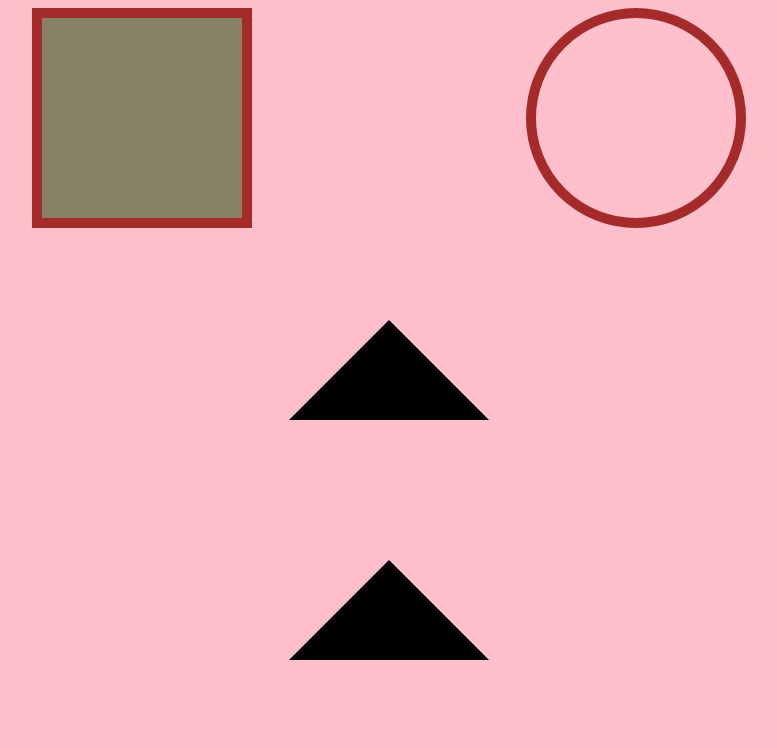
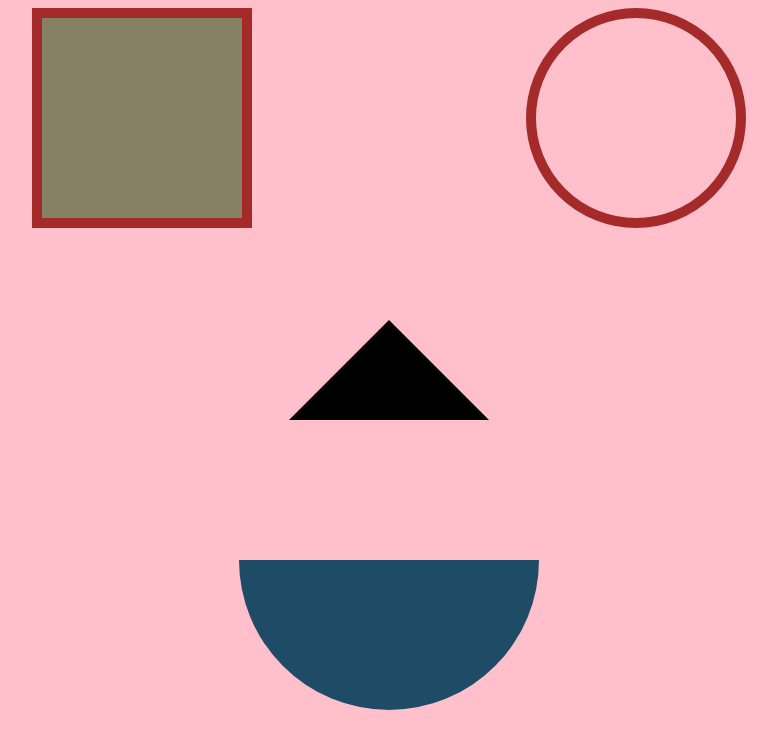
Before and after one commit to hbansal396/CSS-ART, a plain HTML site: page index.html in a window 1280 px wide. Shown: the whole page, without its empty margins (251-1028 px from the left). Drawn offline with Linux system fonts and the light colour scheme.

Commit message:
semi-circle

```diff
--- a/index.html
+++ b/index.html
@@ -1,27 +1,28 @@
 <style>
-
-  body{
+  body {
     background-color: pink;
     display: flex;
     justify-content: space-evenly;
   }
-  .cube{
+
+  .cube {
     width: 200px;
     height: 200px;
     border: 10px solid brown;
     background-color: hsl(50, 14%, 46%);
   }
 
-  .sphere{
+  .sphere {
     width: 200px;
     height: 200px;
     border: 10px solid brown;
     border-radius: 50%;
   }
 
-	.arrow-up{
+  .arrow-up {
     position: absolute;
     top: 40%;
+    z-index: 2;
     width: 0;
     height: 0;
     border-left: 100px solid transparent;
@@ -29,17 +30,14 @@
     border-bottom: 100px solid black;
   }
 
-  .semi-circle{
+  .semi-circle {
     position: absolute;
     top: 70%;
-    width: 0;
-  	height: 0;
-  	border-left: 100px solid transparent;
-  	border-right: 100px solid transparent;
- 		 border-bottom: 100px solid black;
+   	height: 150px;
+    width: 300px;
+    border-radius: 0 0 300px 300px;
+    background-color: hsl(202, 54%, 26%);
   }
-
-
 </style>
 
 <div class="cube"></div>
```
Lines whose indentation alone changed are shown as unchanged.
